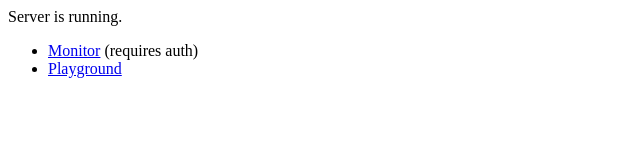
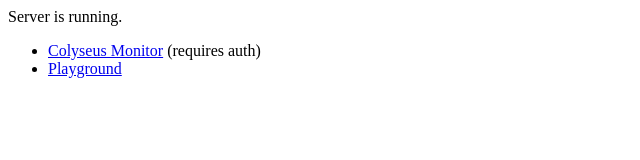
Before and after one commit to erics118/diep, a website: page public/server.html in a window 1280 px wide. Shown: the whole page, without its empty margins (0-640 px from the left). Drawn offline with Linux system fonts and the light colour scheme.

Commit message:
feat: add dockerfile, cleanup deps

```diff
--- a/package.json
+++ b/package.json
@@ -14,7 +14,7 @@
     "parcel-resolver-ts-base-url": "^1.3.1",
     "process": "^0.11.10",
     "rimraf": "^5.0.7",
-    "tsx": "^4.14.1",
+    "tsx": "^4.15.1",
     "typescript": "^5.4.5"
   },
   "dependencies": {
@@ -22,6 +22,7 @@
     "@colyseus/monitor": "^0.15.6",
     "@colyseus/playground": "^0.15.12",
     "@colyseus/tools": "^0.15.39",
+    "@parcel/watcher": "^2.4.1",
     "colyseus": "^0.15.17",
     "colyseus.js": "^0.15.22",
     "cors": "^2.8.5",
@@ -34,7 +35,7 @@
     "server": "tsx watch src/server/index.ts",
     "client": "parcel serve public/client.html",
     "build-server": "rimraf lib && tsc",
-    "build-client": "rimraf dist && parcel build public/client.html && mv dist/client.html dist/index.html",
+    "build-client": "rimraf dist && parcel build public/client.html",
     "run-server": "node lib/server/index.js",
     "run-client": "serve dist",
     "clean": "rimraf lib && rimraf dist",
--- a/public/server.html
+++ b/public/server.html
@@ -8,7 +8,7 @@
 <body>
   Server is running.
   <ul>
-    <li><a href="/monitor">Monitor</a> (requires auth)</li>
+    <li><a href="/colyseus">Colyseus Monitor</a> (requires auth)</li>
     <li><a href="/playground">Playground</a></li>
   </ul>
 </body>
```
Also changed, not shown: 3 other files.
